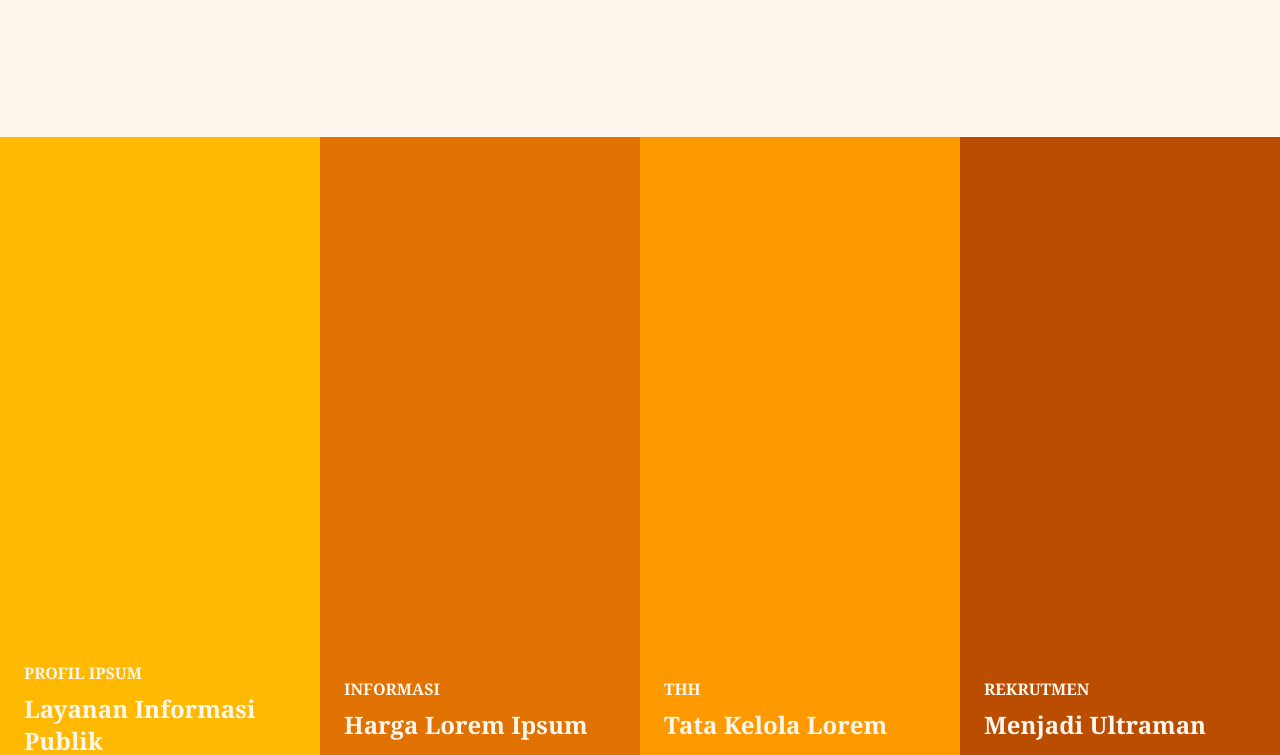
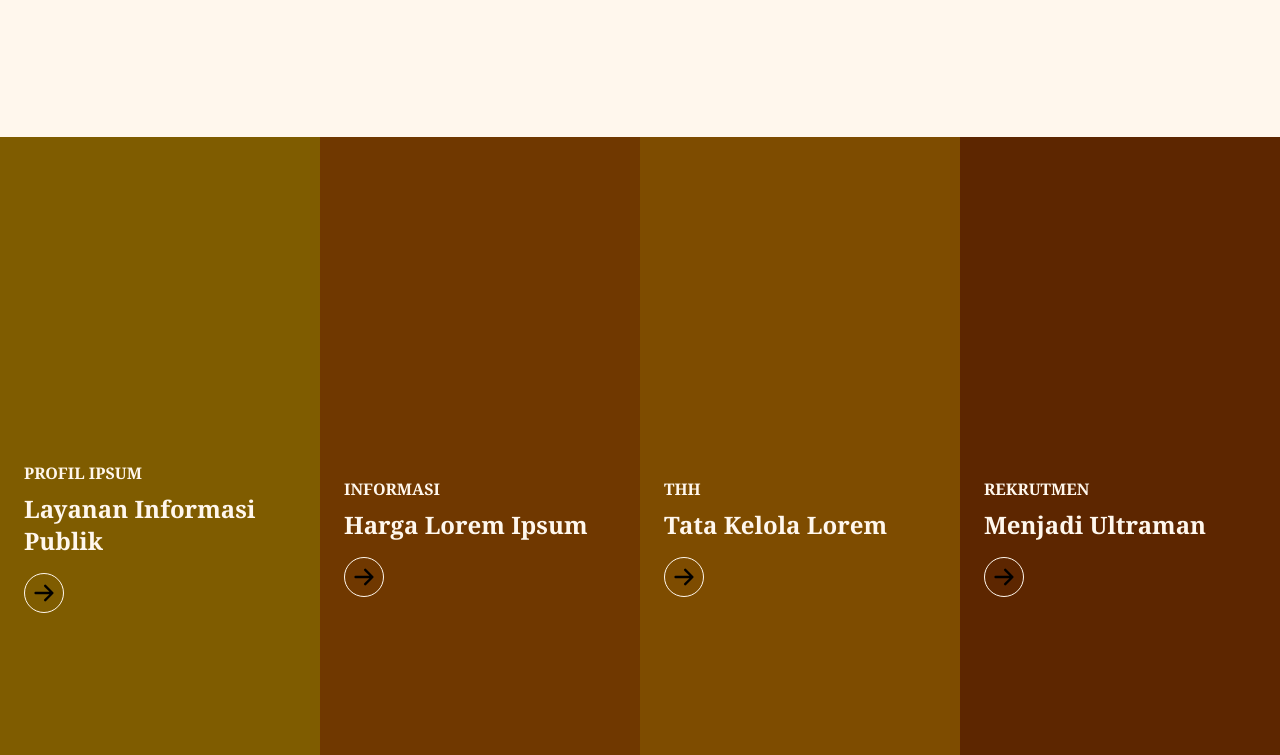
Before and after one commit to ricky-hrf/companyProfile, a React (Vite) app: page / in a window 1280 px wide. Shown: the part 3063-3818 px from the top of the page. Built offline with nearby package versions, Linux system fonts and the light colour scheme.

Commit message:
clean code

```diff
--- a/src/assets/components/molecules/CardGambar.jsx
+++ b/src/assets/components/molecules/CardGambar.jsx
@@ -5,12 +5,14 @@ const cardGambar = ({ judul = 'default', isi, kelas= 'bg-orange-300' }) => {
 
   return (
     <>
-      <div className={`flex-1 ${kelas} hover:bg-amber-800 cursor-pointer flex flex-col justify-end`}>
-        <div className="h-1/2 flex flex-col justify-center p-6">
-          <span className="text-orange-50 font-semibold font-serif text-md">{ judul}</span>
-          <h2 className="text-orange-50 font-semibold font-serif text-2xl mt-2">{isi}</h2>
-          <div className="mt-4">
-            {Icon(HiArrowRight,'','','border border-orange-50')}
+      <div className={`relative flex-1 ${kelas} cursor-pointer flex flex-col justify-end bg-opacity-100`}>
+        <div className="absolute inset-0 bg-black/50 hover:bg-black/20">
+          <div className="h-full flex flex-col justify-center p-6">
+            <span className="text-orange-50 font-semibold font-serif text-md">{ judul}</span>
+            <h2 className="text-orange-50 font-semibold font-serif text-2xl mt-2">{isi}</h2>
+            <div className="mt-4">
+              {Icon(HiArrowRight,'','','border border-orange-50')}
+            </div>
           </div>
         </div>
       </div>
--- a/src/assets/components/organisms/ContentSection3.jsx
+++ b/src/assets/components/organisms/ContentSection3.jsx
@@ -7,7 +7,7 @@ const ContentSection3 = () => {
     'judulKecil': "SEKILAS LOREM IPSUM",
     'judul': "Tentang Kami",
     'teks': 'Lorem ipsum dolor sit amet consectetur adipisicing elit. Quibusdam dolor vero repellat maxime ab, vel neque adipisci, cupiditate sit numquam fugiat blanditiis suscipit expedita eaque quidem. Rem suscipit pariatur magnam!',
-    'tombol-pertama': <Tombol icon={<HiArrowRight className="text-lg"/>} text="Selengkapnya" color="text-orange-50"></Tombol>
+    'tombol-pertama': <Tombol icon={<HiArrowRight className="text-lg"/>} text="Selengkapnya" color="text-orange-50" path="tentang-kami"></Tombol>
   };
   return (
     <div className="relative min-h-screen  md:grid grid-cols-2 bg-[url(../public/bg2.jpg)] bg-cover bg-center w-full bg-opacity-100">
--- a/src/assets/components/organisms/ContentSection8.jsx
+++ b/src/assets/components/organisms/ContentSection8.jsx
@@ -12,53 +12,53 @@ const ContentSection8 = () => {
   }
   const dataSubholding = [
     {
-    "background": "bg-amber-500",
+    "background": "bg-orange-500",
     "teks" : "Kursus Pemrograman"
     },
     {
-    "background": "bg-amber-700",
+    "background": "bg-orange-500",
     "teks" : "Kursus Desain & Multimedia"
     },
     {
-    "background": "bg-amber-400",
+    "background": "bg-orange-500",
     "teks" : "Kursus Jaringan & Keamanan"
     },
     {
-    "background": "bg-amber-600",
+    "background": "bg-orange-500",
     "teks" : "Hardware & Perakitan"
     },
     {
-    "background": "bg-amber-300",
+    "background": "bg-orange-500",
     "teks" : "Sertifikasi & Ujian Kompetensi"
     },
     {
-    "background": "bg-amber-800",
+    "background": "bg-orange-500",
     "teks" : "Edutech & Produk Digital"
     }
   ]
   const dataServices = [
     {
-      "background": "bg-orange-600",
+      "background": "bg-amber-500",
       "teks": "Software Development Training"
     },
     {
-      "background": "bg-orange-400",
+      "background": "bg-amber-500",
       "teks": "Network & Cybersecurity Training"
     },
     {
-      "background": "bg-orange-700",
+      "background": "bg-amber-500",
       "teks": "Data Science & AI Training"
     },
     {
-      "background": "bg-orange-400",
+      "background": "bg-amber-500",
       "teks": "Multimedia & Design Training"
     },
     {
-      "background": "bg-orange-600",
+      "background": "bg-amber-500",
       "teks": "Office Productivity Training"
     },
     {
-      "background": "bg-orange-800",
+      "background": "bg-amber-500",
       "teks": "Computer Hardware & IoT Training"
     }
   ];
--- a/src/assets/components/organisms/Navbar/DesktopMenu.jsx
+++ b/src/assets/components/organisms/Navbar/DesktopMenu.jsx
@@ -36,9 +36,9 @@ const DesktopMenu = () => {
                     {list.children && openSubMenu === j && (
                       <div className="flex flex-col mt-2 ml-4">
                         {list.children.map((isi, k) => (
-                          <div className="text-orange-950 p-2 hover:bg-orange-50 hover:text-orange-800 rounded-md" key={k}>
+                          <Link to={isi.path} className="text-orange-950 p-2 hover:bg-orange-50 hover:text-orange-800 rounded-md" key={k}>
                             <span>{isi.title}</span>
-                          </div>
+                          </Link>
                         ))}
                       </div>
                   )}
--- a/src/assets/components/pages/BisnisPage.jsx
+++ b/src/assets/components/pages/BisnisPage.jsx
@@ -13,59 +13,6 @@ const BisnisKami = () => {
     "judul": "Bisnis Kami",
     "teks": "Lorem ipsum dolor sit amet consectetur adipisicing elit. Impedit officia facilis qui a illum amet, modi numquam vitae ut molestiae"
   }
-
-  const dataSubholding = [
-    {
-    "background": "bg-amber-500",
-    "teks" : "Kursus Pemrograman"
-    },
-    {
-    "background": "bg-amber-700",
-    "teks" : "Kursus Desain & Multimedia"
-    },
-    {
-    "background": "bg-amber-400",
-    "teks" : "Kursus Jaringan & Keamanan"
-    },
-    {
-    "background": "bg-amber-600",
-    "teks" : "Hardware & Perakitan"
-    },
-    {
-    "background": "bg-amber-300",
-    "teks" : "Sertifikasi & Ujian Kompetensi"
-    },
-    {
-    "background": "bg-amber-800",
-    "teks" : "Edutech & Produk Digital"
-    }
-  ]
-  const dataServices = [
-    {
-      "background": "bg-orange-600",
-      "teks": "Software Development Training"
-    },
-    {
-      "background": "bg-orange-400",
-      "teks": "Network & Cybersecurity Training"
-    },
-    {
-      "background": "bg-orange-700",
-      "teks": "Data Science & AI Training"
-    },
-    {
-      "background": "bg-orange-400",
-      "teks": "Multimedia & Design Training"
-    },
-    {
-      "background": "bg-orange-600",
-      "teks": "Office Productivity Training"
-    },
-    {
-      "background": "bg-orange-800",
-      "teks": "Computer Hardware & IoT Training"
-    }
-  ];
 
   useEffect(() => {
       if (location.hash) {
@@ -97,16 +44,16 @@ const BisnisKami = () => {
           </Link>
         </div>
       </div>
-      <div id="subholding" className="min-h-screen p-10 mx-10 text-orange-900 font-serif">
-        <span className="font-semibold text-2xl my-4">Subholding</span>
+      <div id="subholding" className="min-h-screen p-10 md:mx-10 text-orange-900 font-serif">
+        <span className="font-semibold text-2xl my-4"> {dataNavbar[1].children[1].title}</span>
         <p className="text-md text-justify my-4">Lorem ipsum dolor sit amet, consectetur adipisicing elit. Aut labore a optio, impedit animi, sunt exercitationem dolorem deleniti in, adipisci quae repellat. Exercitationem libero nemo quibusdam vero voluptatem doloribus recusandae qui modi sunt! Quo architecto inventore, deserunt itaque ducimus dolore veritatis saepe. Nesciunt eius placeat, fugiat provident accusantium in perferendis!</p>
         <div className="my-4 grid grid-cols-1 md:grid-cols-3 lg:grid-cols-6 gap-4 py-4">
-          {dataSubholding.map((elemen, i) => (
+          {dataNavbar[1].children[1].children.map((elemen, i) => (
             <div key={i} className="group relative h-70 cursor-pointer [perspective:1000px]">
               <div className="relative w-full h-full flex justify-center items-center rounded-2xl shadow-2xl transition-transform duration-700 [transform-style:preserve-3d] group-hover:[transform:rotateY(180deg)]">
                 <div className={`absolute inset-0 ${elemen.background} text-orange-50 flex px-4 rounded-xl [backface-visibility:hidden]`}>
                   <h1 className="text-xl font-bold mt-10">
-                    {elemen.teks}
+                    {elemen.title}
                   </h1>
                 </div>
                 <div className="text-amber-900 [transform:rotateY(180deg)] [backface-visibility:hidden]">
@@ -117,16 +64,16 @@ const BisnisKami = () => {
           ))}
         </div>
       </div>
-      <div id="services" className="min-h-screen p-10 mx-10 text-orange-900 font-serif">
-        <span className="font-semibold text-2xl my-4">Service</span>
+      <div id="services" className="min-h-screen p-10 md:mx-10 text-orange-900 font-serif">
+        <span className="font-semibold text-2xl my-4"> {dataNavbar[1].children[2].title}</span>
         <p className="text-md text-justify my-4">Lorem ipsum dolor sit amet, consectetur adipisicing elit. Aut labore a optio, impedit animi, sunt exercitationem dolorem deleniti in, adipisci quae repellat. Exercitationem libero nemo quibusdam vero voluptatem doloribus recusandae qui modi sunt! Quo architecto inventore, deserunt itaque ducimus dolore veritatis saepe. Nesciunt eius placeat, fugiat provident accusantium in perferendis!</p>
         <div className="my-4 grid grid-cols-1 md:grid-cols-3 lg:grid-cols-6 gap-4 py-4">
-          {dataServices.map((elemen, i) => (
+          {dataNavbar[1].children[2].children.map((elemen, i) => (
             <div key={i} className="group relative h-70 cursor-pointer [perspective:1000px]">
               <div className="relative w-full h-full flex justify-center items-center rounded-2xl shadow-2xl transition-transform duration-700 [transform-style:preserve-3d] group-hover:[transform:rotateY(180deg)]">
                 <div className={`absolute inset-0 ${elemen.background} text-orange-50 flex px-4 rounded-xl [backface-visibility:hidden]`}>
                   <h1 className="text-xl font-bold mt-10">
-                    {elemen.teks}
+                    {elemen.title}
                   </h1>
                 </div>
                 <div className="text-amber-900 [transform:rotateY(180deg)] [backface-visibility:hidden]">
--- a/src/assets/data/dataNavbar.jsx
+++ b/src/assets/data/dataNavbar.jsx
@@ -32,27 +32,33 @@ export const dataNavbar = [
         children: [
           {
             title: "Kursus Pemrograman",
-            path: "/#"
+            path: "/bisnis-kami#subholding",
+            background: "bg-slate-600"
           },
           {
             title: "Kursus Desain & Multimedia",
-            path: "/#"
+            path: "/bisnis-kami#subholding",
+            background: "bg-slate-600"
           },
           {
             title: "Kursus Jaringan & Keamanan",
-            path: "/#"
+            path: "/bisnis-kami#subholding",
+            background: "bg-slate-600"
           },
           {
             title: "Hardware & Perakitan",
-            path: "/#"
+            path: "/bisnis-kami#subholding",
+            background: "bg-slate-600"
           },
           {
             title: "Sertifikasi & Ujian Kompetensi",
-            path: "/#"
+            path: "/bisnis-kami#subholding",
+            background: "bg-slate-600"
           },
           {
             title: "Edutech & Produk Digital",
-            path: "/#"
+            path: "/bisnis-kami#subholding",
+            background: "bg-slate-600"
           }
         ]
       },
@@ -61,27 +67,33 @@ export const dataNavbar = [
         children: [
           {
             title: "Software Development Training",
-            path: "/"
+            path: "/bisnis-kami#services",
+            background: "bg-slate-700"
           },
           {
             title: "Network & Cybersecurity Training",
-            path: "/"
+            path: "/bisnis-kami#services",
+            background: "bg-slate-700"
           },
           {
             title: "Data Science & AI Training",
-            path: "/"
+            path: "/bisnis-kami#services",
+            background: "bg-slate-700"
           },
           {
             title: "Multimedia & Design Training",
-            path: "/"
+            path: "/bisnis-kami#services",
+            background: "bg-slate-700"
           },
           {
             title: "Office Productivity Training",
-            path: "/"
+            path: "/bisnis-kami#services",
+            background: "bg-slate-700"
           },
           {
             title: "Computer Hardware & IoT Training",
-            path: "/"
+            path: "/bisnis-kami#services",
+            background: "bg-slate-700"
           }
         ]
       },
@@ -96,26 +108,26 @@ export const dataNavbar = [
     children: [
       {
         title: "General Overview",
-        path: "/"
+        path: "/hubungan-investor"
       },
       {
         title: "CEO Message",
-        path: "/"
+        path: "/hubungan-investor#"
       },
       {
         title: "Shareholders",
-        path: "/"
+        path: "/hubungan-investor#"
       },
       {
         title: "Highlights",
         children: [
           {
             title: "Operational Highlight",
-            path: "/"
+            path: "/Highlights"
           },
           {
             title: "Financial Highlight",
-            path: "/"
+            path: "/Highlights"
           }
         ]
       },
@@ -124,41 +136,41 @@ export const dataNavbar = [
         children: [
           {
             title: "Annual Reports",
-            path:"/"
+            path:"/notFound"
           },
           {
             title: "Financial Reports",
-            path:"/"
+            path:"/notFound"
           },
           {
             title: "Presentations",
-            path:"/"
+            path:"/notFound"
           },
           {
             title: "Corporate Newsletters",
-            path:"/"
+            path:"/notFound"
           },
           {
             title: "Flash News",
-            path:"/"
+            path:"/notFound"
           }
         ]
       },
       {
         title: "Bonds",
-        path:"/"
+        path:"/notFound"
       },
       {
         title: "Cradit Ratings",
-        path:"/"
+        path:"/notFound"
       },
       {
         title: "Investor Relation Events",
-        path:"/"
+        path:"/notFound"
       },
       {
         title: "Point Of Contacts",
-        path:"/"
+        path:"/notFound"
       }
     ]
   },
@@ -167,30 +179,30 @@ export const dataNavbar = [
     children: [
       {
         title: "Seroro News Room",
-        path:"/"
+        path:"/notFound"
       },
       {
         title: "Keterbukaan Informasi Publik",
-        path:"/"
+        path:"/notFound"
       },
       {
         title: "Ruang Media",
         children: [
           {
             title: "Siaran Pers",
-            path:"/"
+            path:"/notFound"
           },
           {
             title: "Update Pendidikan",
-            path:"/"
+            path:"/notFound"
           },
           {
             title: "Berita Teknologi",
-            path:"/"
+            path:"/notFound"
           },
           {
             title: "Galeri",
-            path:"/"
+            path:"/notFound"
           }
         ]
       },
@@ -204,7 +216,7 @@ export const dataNavbar = [
       },
       {
         title: "Pengumuman",
-        path:"/"
+        path:"/notFound"
       }
     ]
   }
--- a/src/main.jsx
+++ b/src/main.jsx
@@ -4,12 +4,14 @@ import './index.css'
 import HomePage from './assets/components/pages/homePage';
 import TentangKami from './assets/components/pages/TentangKami';
 import BisnisKami from './assets/components/pages/BisnisPage';
+import ErrorPage from './assets/components/pages/ErrorPage';
 import { createBrowserRouter, RouterProvider } from 'react-router-dom';
 
 const rute = createBrowserRouter([
   {
     path: "/",
     element: <HomePage />,
+    errorElement:<ErrorPage />
   },
   {
     path: "/tentang-kami",
```
Also changed, not shown: src/assets/components/atoms/button.jsx (+5 -3 lines), src/assets/components/organisms/ContentSection9.jsx (+30 -16 lines), src/assets/components/pages/ErrorPage.jsx (added, +15 -0 lines).
